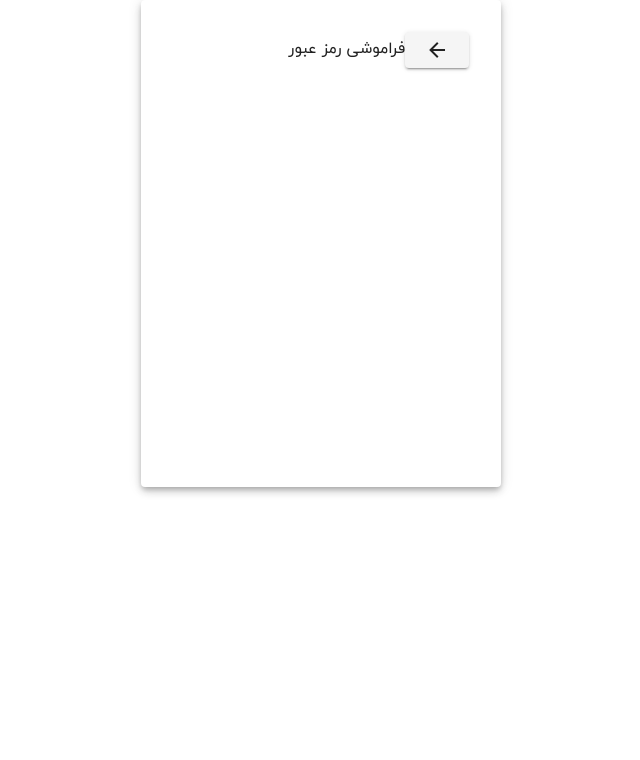
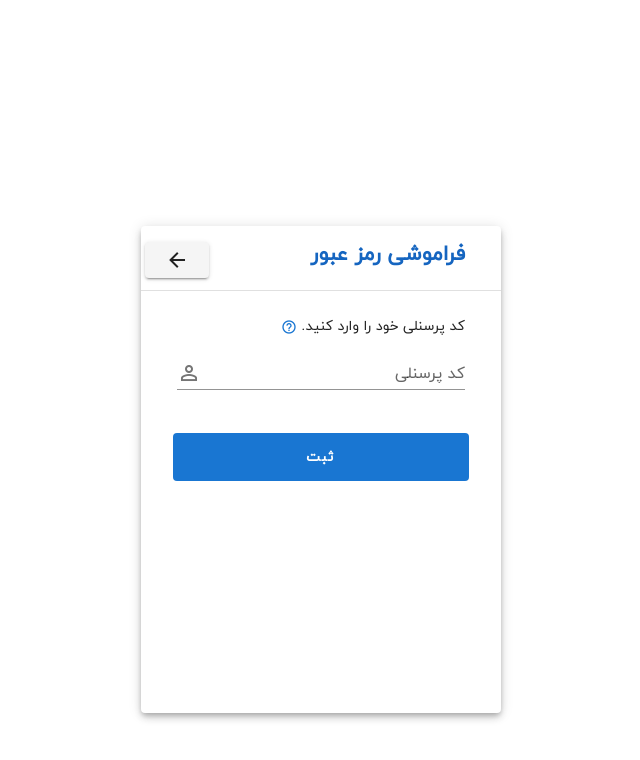
Before and after one commit to mmd1380/Project, a Vue app: page /forget in a window 1280 px wide. Shown: the top 760 px of the page, without its empty margins (319-959 px from the left). Built offline with nearby package versions, Linux system fonts and the light colour scheme.

Commit message:
design forget.vue and SMSPassword.vue page.

```diff
--- /dev/null
+++ b/src/components/SMSPassword.vue
@@ -0,0 +1,28 @@
+<template>
+
+    <v-row dir="auto" class="pt-5">
+      <span>
+      تا 2 دقیقه دیگر رمز عبور جدید به شماره تلفن ثبت شده 63*****0935 پیامک می شود.
+
+       <v-btn
+           color="blue darken-2 white--text"
+           text
+       >
+        <span class="font-weight-bold" >ارسال مجدد</span>
+      </v-btn>
+      </span>
+
+  </v-row>
+
+
+</template>
+
+<script>
+export default {
+  name: "SMSPassword"
+}
+</script>
+
+<style scoped>
+
+</style>
--- a/src/pages/Login.vue
+++ b/src/pages/Login.vue
@@ -1,20 +1,29 @@
 <template>
     <v-card
-      class="pa-8 my-auto mx-auto elevation-5 Appfont"
+        style="top: 50%"
+        class="mx-auto mt-auto elevation-5 Appfont "
         max-width="360"
         height="487"
     >
-    <v-row justify="center">
+
+      <v-row class="pr-8 mb-2" justify="center">
         <v-card-text>
-          <h2 class="blue--text text--darken-3">
+          <h2 class="blue--text text--darken-3 float-right">
             ورود به سیستم
           </h2>
+        </v-card-text>
+      </v-row>
+
+      <v-divider></v-divider>
+
+      <v-row class="px-8">
+        <v-card-text>
           <p class="mt-5 black--text">
             لطفا برای ورود به سیستم نام کاربری و رمز عبور خود را وارد نمایید.
           </p>
         </v-card-text>
       </v-row>
-    <v-row>
+      <v-row class="px-8">
         <v-col>
           <v-text-field
               class="mt-4"
@@ -25,7 +34,7 @@
           ></v-text-field>
         </v-col>
       </v-row>
-    <v-row>
+      <v-row class="px-8">
         <v-col class="mt-4">
           <v-text-field
               label="رمز عبور"
@@ -36,7 +45,7 @@
           ></v-text-field>
         </v-col>
       </v-row>
-      <v-row   class="mt-7">
+      <v-row   class="mt-7 px-8">
         <v-col cols="12" class="pb-1">
           <v-btn
               color="blue darken-2 white--text"
--- a/src/pages/forget.vue
+++ b/src/pages/forget.vue
@@ -1,22 +1,94 @@
 <template>
   <v-card
-    class="pa-8 my-auto mx-auto elevation-5 Appfont"
+      style="top: 50%"
+      class="mx-auto mt-auto elevation-5 Appfont "
     max-width="360"
     height="487"
   >
-    <v-btn @click="$router.go(-1)">
-      <v-icon>mdi-arrow-left</v-icon>
-    </v-btn>
-    <span>فراموشی رمز عبور</span>
+    <v-row class="pr-8 pb-2" justify="center">
+        <v-card-text>
+        <h2 class="blue--text text--darken-3 float-right">
+          فراموشی رمز عبور
+        </h2>
+        <v-btn class="float-left" @click="$router.go(-1)">
+          <v-icon>mdi-arrow-left</v-icon>
+        </v-btn>
+        </v-card-text>
+    </v-row>
+    <v-divider></v-divider>
+
+
+    <v-row class="mt-2 px-8">
+      <v-card-text>
+             <span>
+      کد پرسنلی خود را وارد کنید.
+    </span>
+
+        <v-tooltip left max-width="200px">
+          <template v-slot:activator="{ on, attrs }">
+            <v-icon
+                color="primary"
+                dark
+                v-bind="attrs"
+                v-on="on"
+                small
+            >
+              mdi-help-circle-outline
+            </v-icon>
+          </template>
+          <span>با وارد کردن کد پرسنلی, رمز عبور جدید به شماره ثبت شده در سیستم پیامک می شود.لطفا پس از ورود به سیستم رمز عبور خود را تغییر دهید. </span>
+        </v-tooltip>
+
+
+          <v-text-field
+              class="mt-2"
+              label="کد پرسنلی"
+              hide-details="auto"
+              append-icon="mdi-account-outline"
+          ></v-text-field>
+      </v-card-text>
+
+    </v-row>
+    <v-row   class="mt-7 px-8">
+        <v-col cols="12" class="pb-1">
+          <v-btn
+              color="blue darken-2 white--text"
+              depressed
+              width="100%"
+              height="48"
+              @click="showComponent =!showComponent"
+          >
+            <span class="font-weight-bold" >ثبت</span>
+          </v-btn>
+        </v-col>
+      <v-card-text>
+        <v-col>
+          <SMSPassword v-if="showComponent"></SMSPassword>
+        </v-col>
+      </v-card-text>
+
+
+    </v-row>
+
   </v-card>
 </template>
 
 <script>
+import SMSPassword from "@/components/SMSPassword";
 export default {
-  name: "forget"
+  name: "forget",
+  components: { SMSPassword},
+  data:() => ({
+    showComponent : false,
+    }),
+
+
 }
+
 </script>
 
-<style scoped>
-
+<style>
+.Appfont{
+  font-family: IRANYekanRegular;
+}
 </style>
```
Lines whose indentation alone changed are shown as unchanged.
